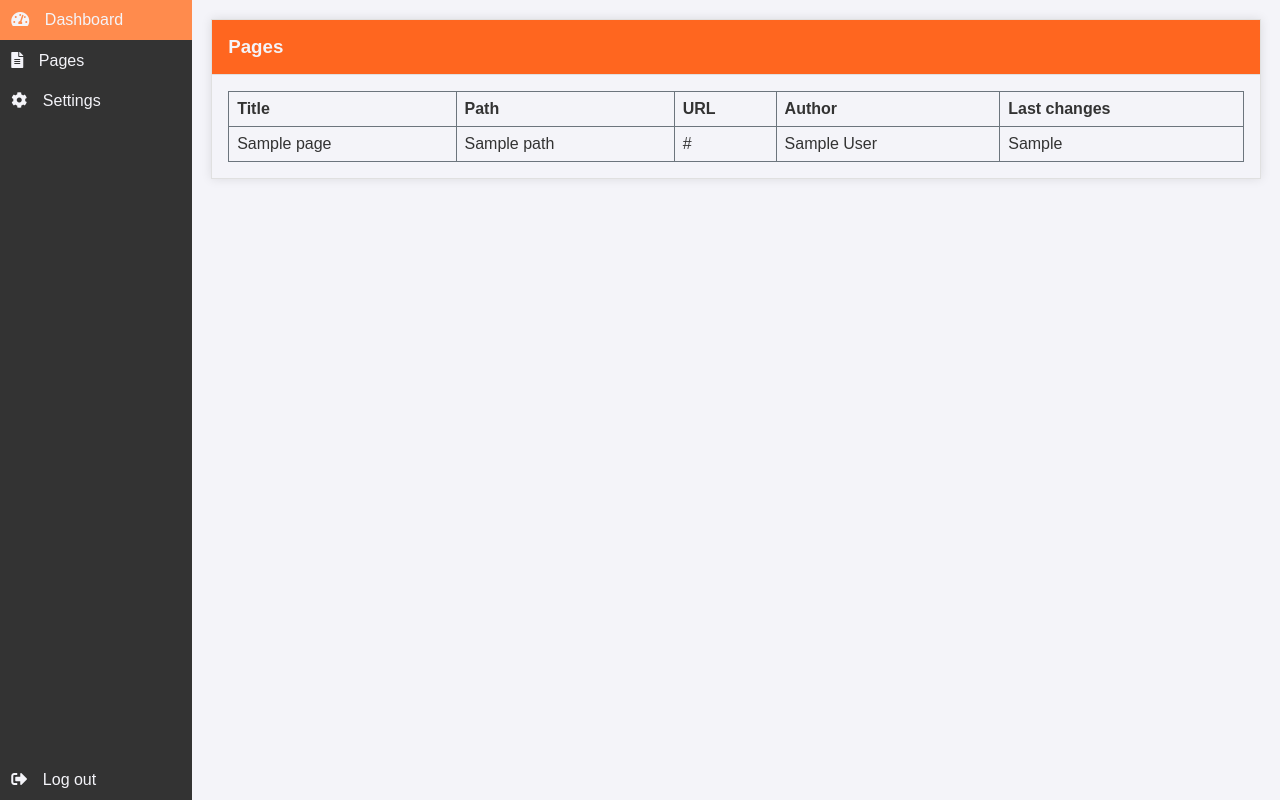
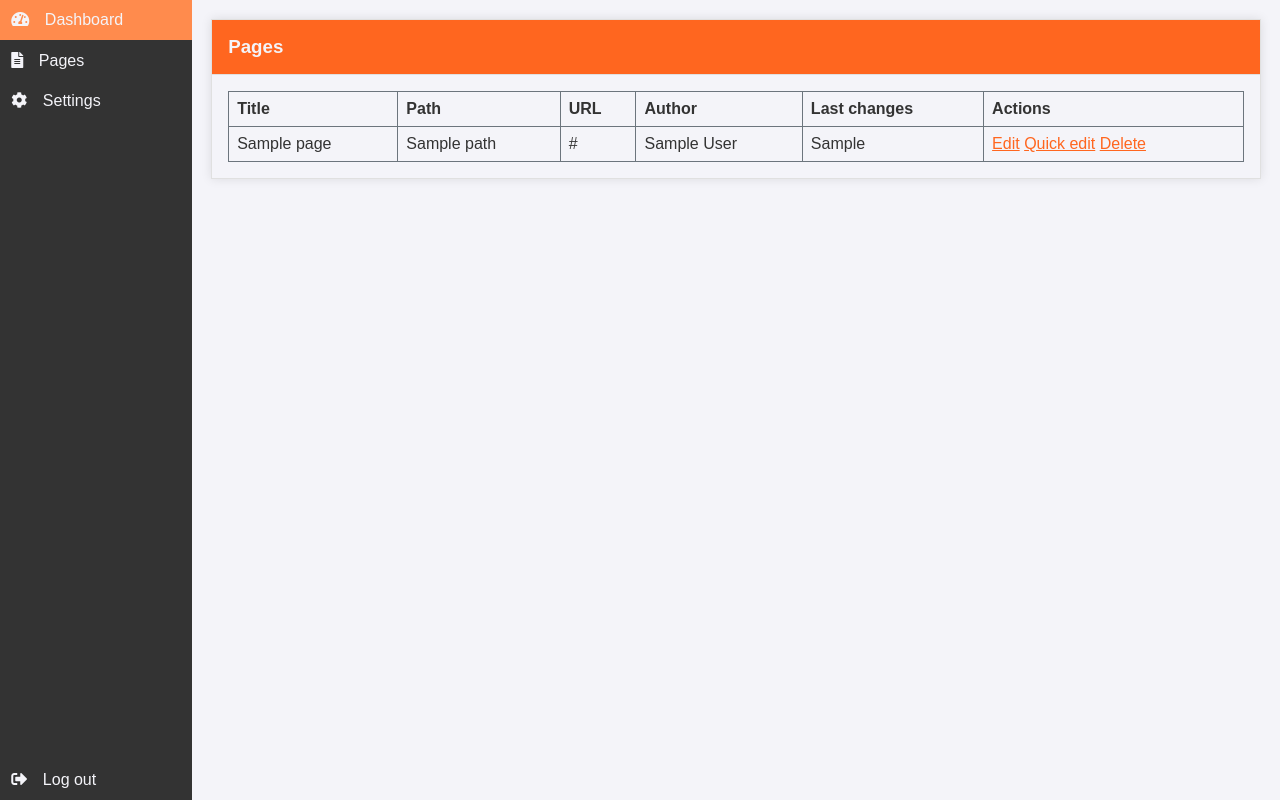
Before and after one commit to kmtrebacz/clockwork-cms, a PHP site: template clockwork-admin/templates/pages/pages.twig in a window 1280 px wide. Run offline with PHP 8.4, Linux system fonts and the light colour scheme; the template is opened without the code that fills it: most values are stand-ins (such as "Sample title", 1, 10 or a date in 2020); some libraries are stand-ins or nearby versions.

Commit message:
feat: add actions column

```diff
--- a/clockwork-admin/templates/pages/pages.twig
+++ b/clockwork-admin/templates/pages/pages.twig
@@ -15,7 +15,7 @@
           </div>
           <div class="card-body">
                {% if pages is defined %}
-                    <table><thead><tr><th>Title</th><th>Path</th><th>URL</th><th>Author</th><th>Last changes</th></thead>
+                    <table><thead><tr><th>Title</th><th>Path</th><th>URL</th><th>Author</th><th>Last changes</th><th>Actions</th></thead>
                     <tbody>
                          {% for page in pages %}
                          <tr>
@@ -24,6 +24,11 @@
                               <td>{{ page.url }}</td>
                               <td>{{ page.author }}</td>
                               <td>{{ page.last_changes }}</td>
+                              <td>
+                                   <a href="#">Edit</a>
+                                   <a href="#">Quick edit</a>
+                                   <a href="#">Delete</a>
+                              </td>
                          </tr>
                          {% endfor %}
                     </tbody></table>
```
